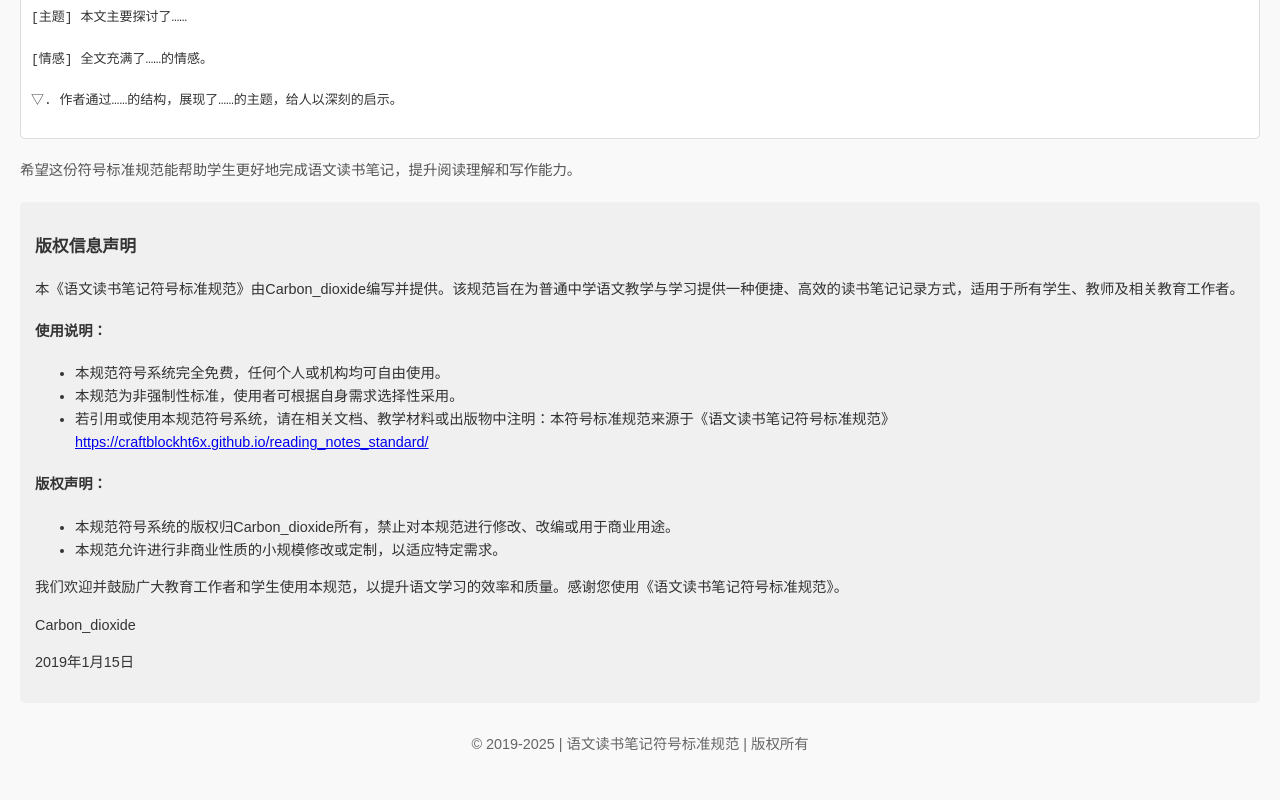
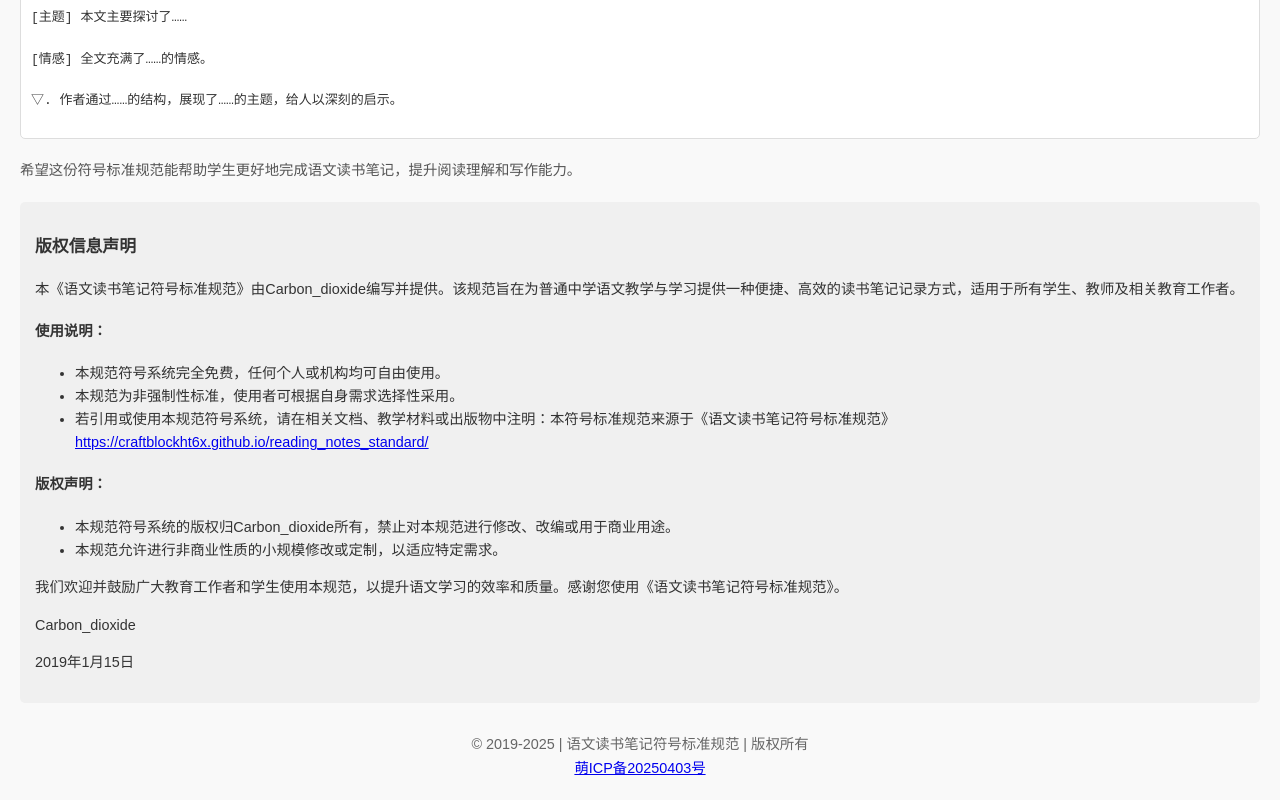
Before and after one commit to CraftBlockht6x/reading_notes_standard, a plain HTML site: page index.html in a window 1280 px wide. Shown: the part 1926-2726 px from the top of the page. Before the commit the page ends 2703 px from the top, so only its background shows below. Drawn offline with Linux system fonts and the light colour scheme.

Commit message:
Update index.html

```diff
--- a/index.html
+++ b/index.html
@@ -147,6 +147,8 @@
 
     <footer>
         &copy; 2019-<span id="currentYear"></span> | 语文读书笔记符号标准规范 | 版权所有
+        <br>
+        <a href="https://icp.gov.moe/?keyword=20250403">萌ICP备20250403号</a>
     </footer>
 
     <script>
```
